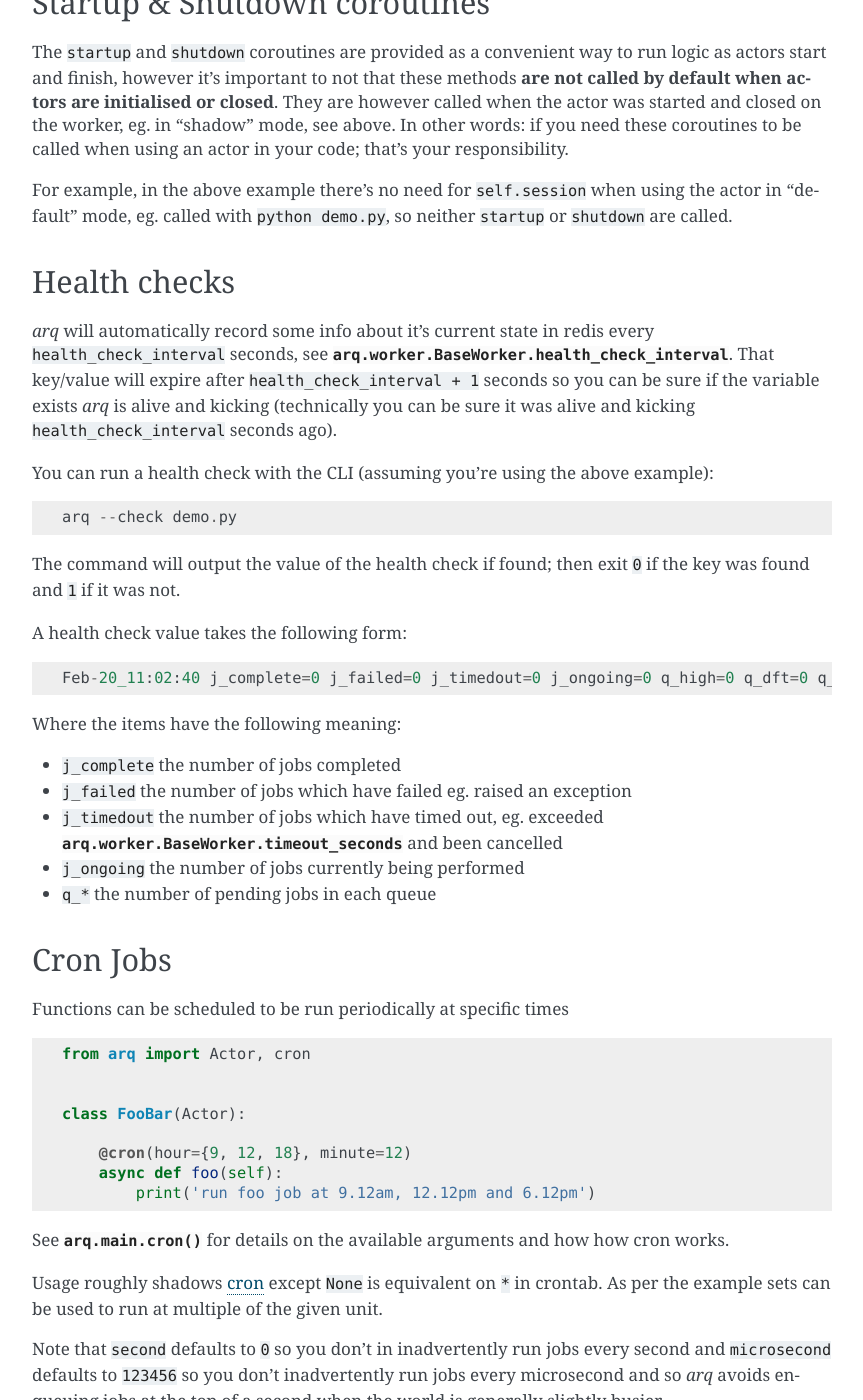
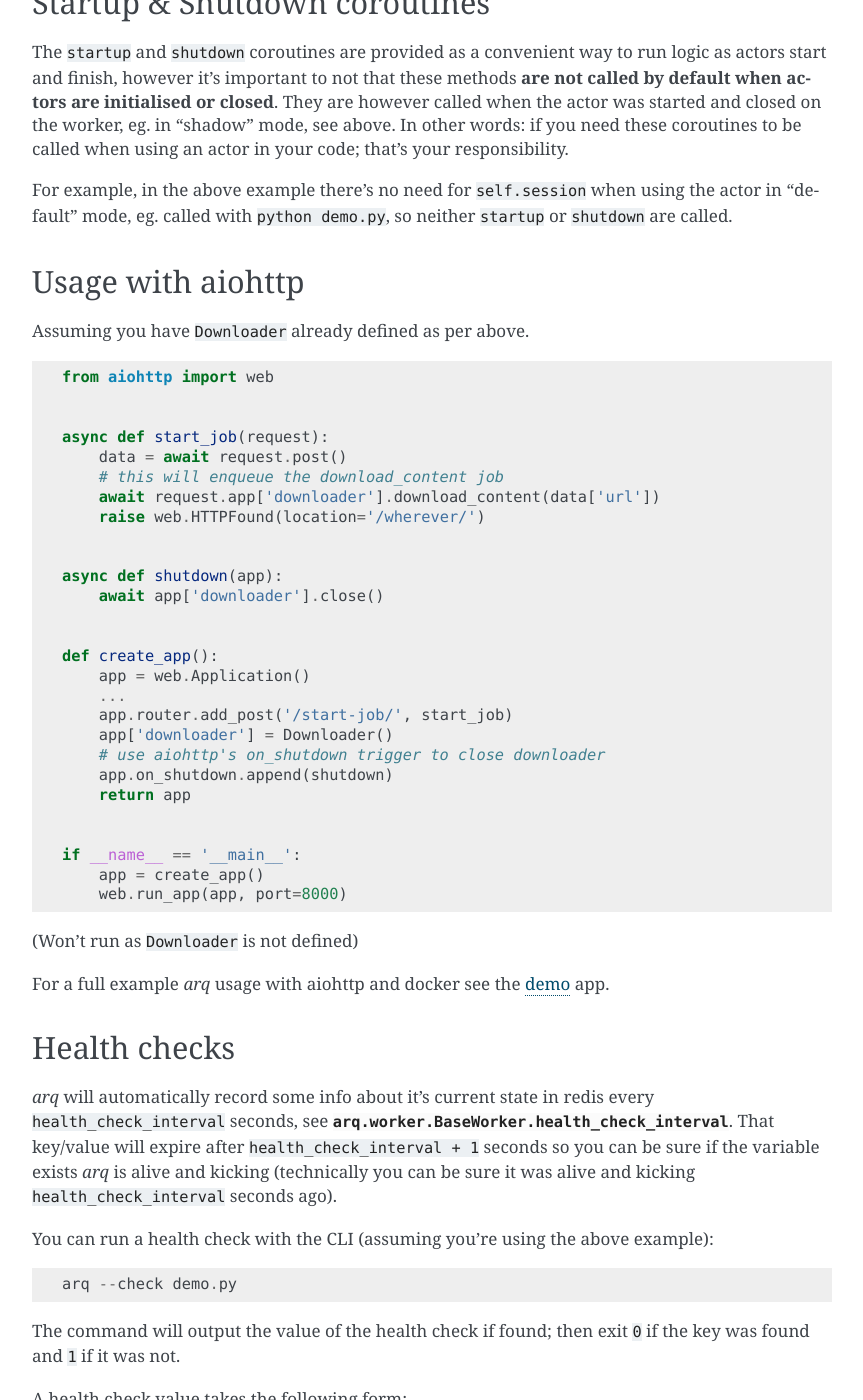
Before and after one commit to python-arq/arq, a Sphinx documentation site: the page built from docs/usage.rst, in a window 1280 px wide and 1400 px high, scrolled down 1273 px. Shown: the whole window, without its empty margins (258-1121 px from the left). Built offline with Sphinx 7.4.7, drawn with Linux system fonts in a browser that asks for light colours.

Commit message:
adding aiohttp docs, fix #69

```diff
--- /dev/null
+++ b/docs/examples/aiohttp.py
@@ -0,0 +1,27 @@
+from aiohttp import web
+
+
+async def start_job(request):
+    data = await request.post()
+    # this will enqueue the download_content job
+    await request.app['downloader'].download_content(data['url'])
+    raise web.HTTPFound(location='/wherever/')
+
+
+async def shutdown(app):
+    await app['downloader'].close()
+
+
+def create_app():
+    app = web.Application()
+    ...
+    app.router.add_post('/start-job/', start_job)
+    app['downloader'] = Downloader()
+    # use aiohttp's on_shutdown trigger to close downloader
+    app.on_shutdown.append(shutdown)
+    return app
+
+
+if __name__ == '__main__':
+    app = create_app()
+    web.run_app(app, port=8000)
--- a/docs/usage.rst
+++ b/docs/usage.rst
@@ -32,6 +32,17 @@ In other words: if you need these coroutines to be called when using an actor in
 
 For example, in the above example there's no need for ``self.session`` when using the actor in "default" mode,
 eg. called with ``python demo.py``, so neither ``startup`` or ``shutdown`` are called.
+
+Usage with aiohttp
+..................
+
+Assuming you have ``Downloader`` already defined as per above.
+
+.. literalinclude:: examples/aiohttp.py
+
+(Won’t run as ``Downloader`` is not defined)
+
+For a full example *arq* usage with aiohttp and docker see the `demo`_ app.
 
 Health checks
 .............
@@ -114,3 +125,5 @@ provided ``Downloader`` and ``FooBar`` are defined and imported it should run "a
 See :meth:`arq.worker.BaseWorker` for more customisation options.
 
 For more information on logging see :meth:`arq.logs.default_log_config`.
+
+.. _demo: https://github.com/samuelcolvin/arq/tree/master/arq/demo
```
Also changed, not shown: demo/README.md, 1 other file.
